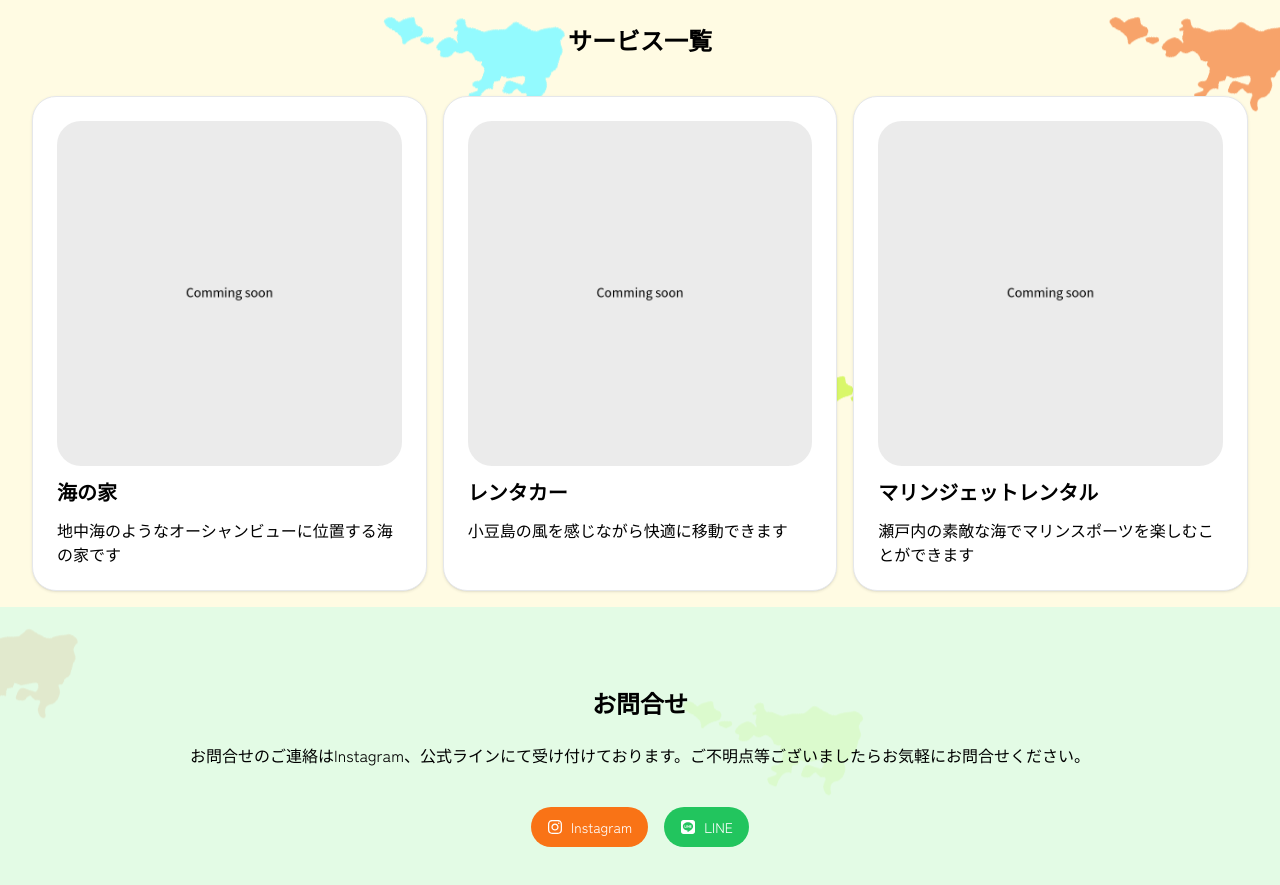
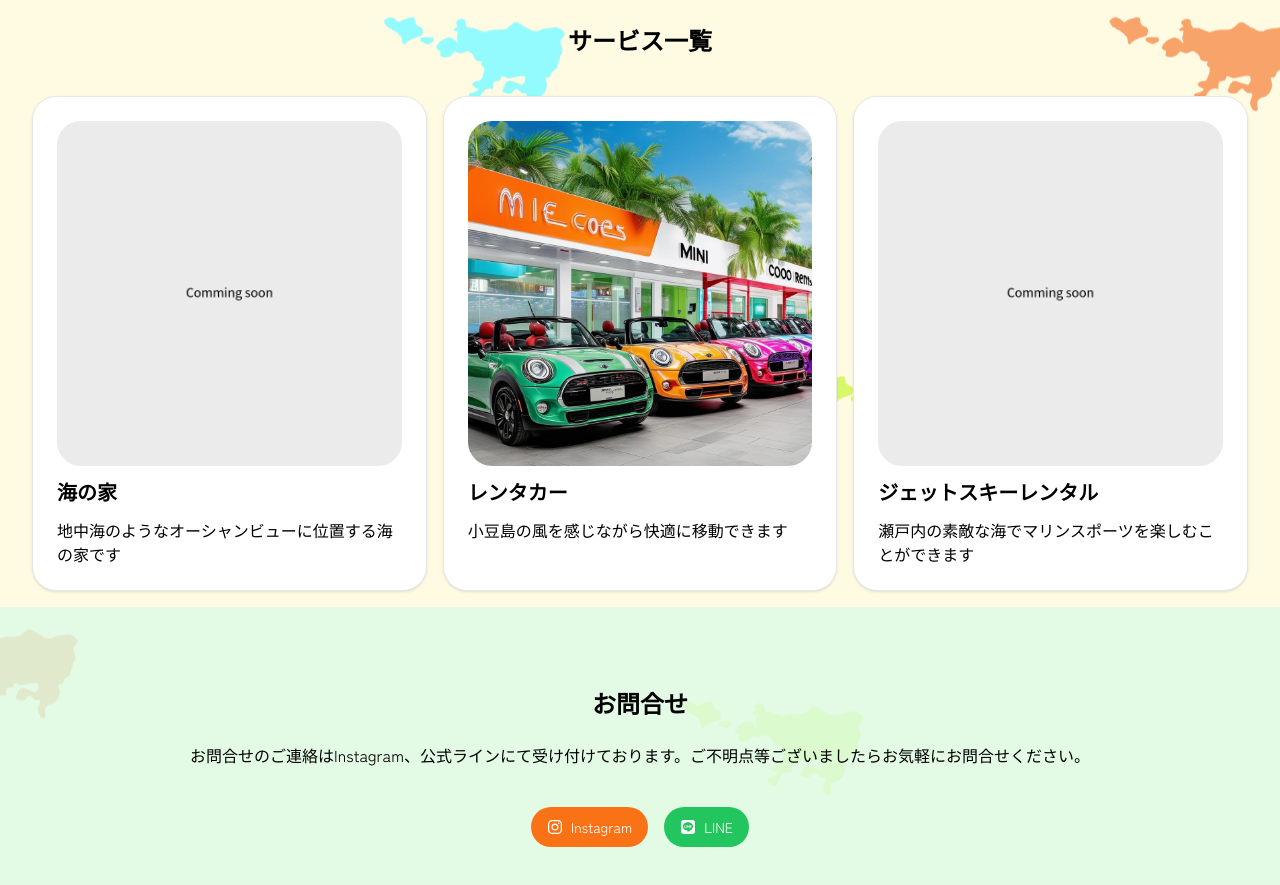
Before and after one commit to olivemochi23/gajumaru-site, a Next.js app: page / in a window 1280 px wide. Shown: the part 1660-2545 px from the top of the page. Built offline with nearby package versions, Linux system fonts and the light colour scheme; a web font is replaced by a local one.

Commit message:
change request

```diff
--- a/app/components/services.tsx
+++ b/app/components/services.tsx
@@ -30,7 +30,7 @@ export default function Services() {
           <div className="aspect-video bg-muted relative">
           <Image
             //src="/レンタカー.jpeg" // 画像のパスを指定
-            src="/comming_soon.png"
+            src="/レンタカー.jpeg"
             alt="レンタカー"
             layout="responsive" // 'fill'から'layout="responsive"'に変更
             width={500} // 画像の幅を指定
@@ -54,7 +54,7 @@ export default function Services() {
               className="object-cover rounded-3xl" // 画像を丸く表示
             />
           </div>
-          <h2 className="text-xl font-bold">マリンジェットレンタル</h2>
+          <h2 className="text-xl font-bold">ジェットスキーレンタル</h2>
           <p>瀬戸内の素敵な海でマリンスポーツを楽しむことができます</p>
         </div>
 
```
